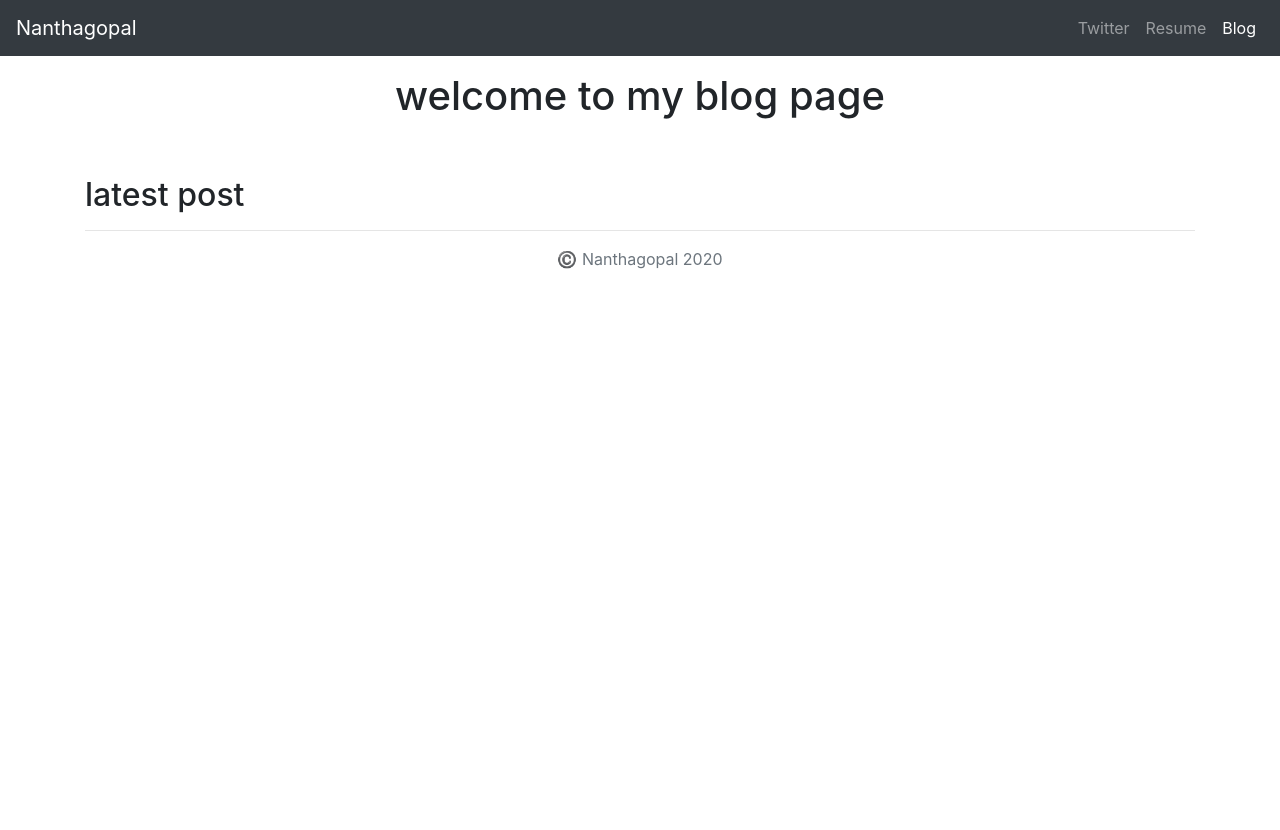
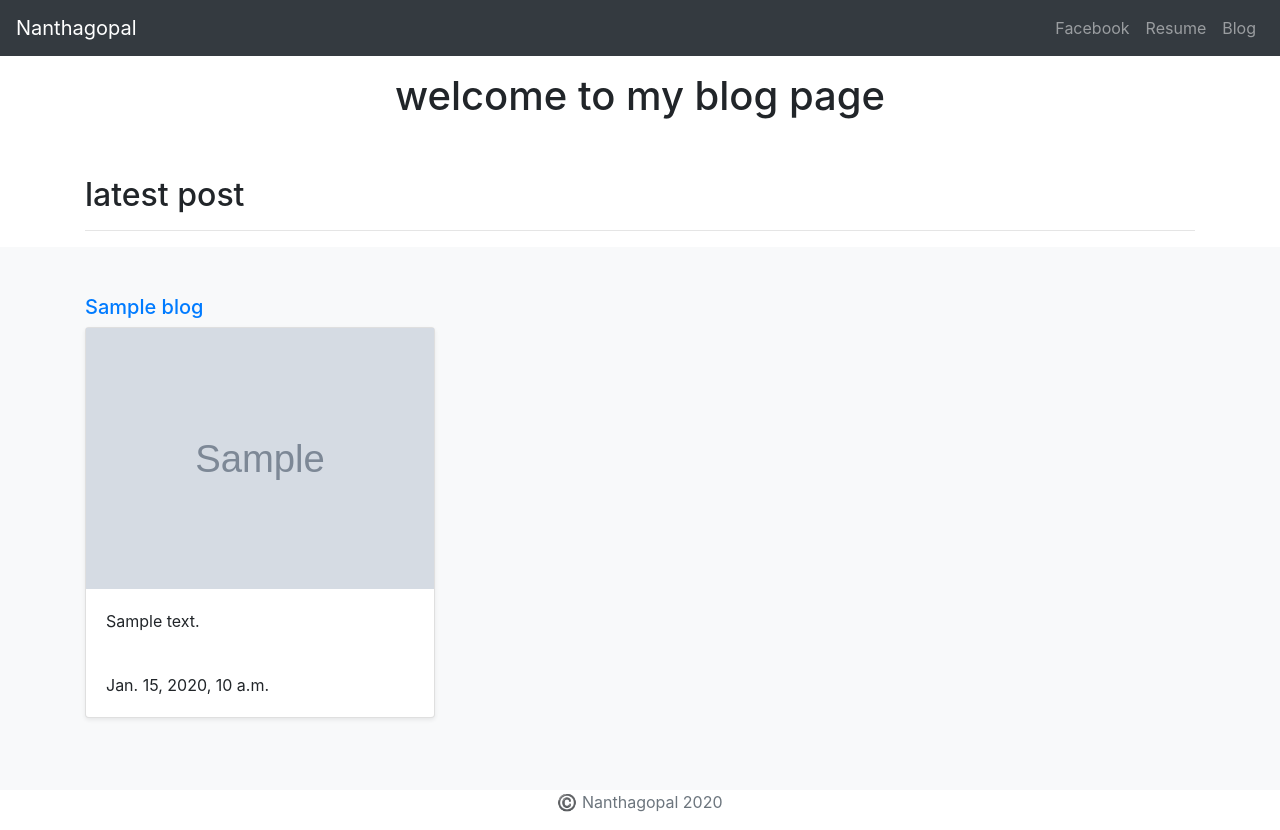
Before and after one commit to nanthu0123/portfolio-project, a Django app: template blog/templates/blog/allblogs.html in a window 1280 px wide. Before the commit the page ends 269 px from the top, so only its background shows below. Run offline with Django 3.2, Linux system fonts and the light colour scheme; the template is opened without the code that fills it: most values are stand-ins (such as "Sample title", 1, 10 or a date in 2020); grey boxes marked "Sample" are stand-in pictures; data that the repository does not hold is empty; some libraries are stand-ins or nearby versions.

Commit message:
blog page
blog page created

```diff
--- a/blog/templates/blog/allblogs.html
+++ b/blog/templates/blog/allblogs.html
@@ -1,7 +1,8 @@
-
 <!doctype html>
 <html lang="en">
+
 <head>
+  {%load static%}
   <meta charset="utf-8">
   <meta name="viewport" content="width=device-width, initial-scale=1, shrink-to-fit=no">
   <meta name="description" content="">
@@ -10,24 +11,26 @@
   <title>my blogs</title>
 
   <!-- Custom styles for this template -->
-    <link rel="stylesheet" href="https://stackpath.bootstrapcdn.com/bootstrap/4.4.1/css/bootstrap.min.css" integrity="sha384-Vkoo8x4CGsO3+Hhxv8T/Q5PaXtkKtu6ug5TOeNV6gBiFeWPGFN9MuhOf23Q9Ifjh" crossorigin="anonymous">
+  <link rel="stylesheet" href="https://stackpath.bootstrapcdn.com/bootstrap/4.4.1/css/bootstrap.min.css"
+    integrity="sha384-Vkoo8x4CGsO3+Hhxv8T/Q5PaXtkKtu6ug5TOeNV6gBiFeWPGFN9MuhOf23Q9Ifjh" crossorigin="anonymous">
 </head>
+
 <body>
   <header>
     <nav class="navbar navbar-expand-lg navbar-dark bg-dark">
-            <a class="navbar-brand" href="#">Nanthagopal</a>
-            <button class="navbar-toggler" type="button" data-toggle="collapse" data-target="#navbarNavAltMarkup" aria-controls="navbarNavAltMarkup" aria-expanded="false" aria-label="Toggle navigation">
+      <a class="navbar-brand" href="{%url 'home'%}">Nanthagopal</a>
+      <button class="navbar-toggler" type="button" data-toggle="collapse" data-target="#navbarNavAltMarkup"
+        aria-controls="navbarNavAltMarkup" aria-expanded="false" aria-label="Toggle navigation">
         <span class="navbar-toggler-icon"></span>
       </button>
       <div class="collapse navbar-collapse" id="navbarNavAltMarkup">
         <div class="navbar-nav ml-auto ">
-                <a class="nav-item nav-link" href="#">Twitter </a>
-                <a class="nav-item nav-link" href="#">Resume</a>
-                <a class="nav-item nav-link active" href="#">Blog</a>
+          <a class="nav-item nav-link" href="https://facebook.com/">Facebook</a>
+          <a class="nav-item nav-link" href="{%static 'resume.pdf'%}">Resume</a>
+          <a class="nav-item nav-link" href="{%url 'allblogs'%}">Blog</a>
         </div>
       </div>
     </nav>
-
   </header>
 
   <main role="main">
@@ -37,14 +40,41 @@
       <h2>latest post</h2>
       <hr>
     </div>
+    <div class="album py-5 bg-light">
+      <div class="container">
+        <div class="row">
+          {%for blog in blogs.all%}
+          <div class="col-md-4">
+            <a href="{%url 'detail' blog.id%}">
+              <h5>{{blog.title}}</h5>
+            </a>
+            <div class="card mb-4 shadow-sm">
+              <img class="img-fluid" src="{{blog.image.url}}">
+              <div class="card-body">
+                <p class="card-text">{{blog.summary}}</p><br>
+                <p class="card-text">{{blog.pub_date_pretty}}</p>
+              </div>
+            </div>
+          </div>
+          {%endfor%}
+        </div>
+      </div>
+    </div>
   </main>
   <footer class="text-muted">
     <div class="container text-center">
       <p>©️ Nanthagopal {% now "Y" %}</p>
     </div>
   </footer>
-<script src="https://code.jquery.com/jquery-3.4.1.slim.min.js" integrity="sha384-J6qa4849blE2+poT4WnyKhv5vZF5SrPo0iEjwBvKU7imGFAV0wwj1yYfoRSJoZ+n" crossorigin="anonymous"></script>
-<script src="https://cdn.jsdelivr.net/npm/popper.js@1.16.0/dist/umd/popper.min.js" integrity="sha384-Q6E9RHvbIyZFJoft+2mJbHaEWldlvI9IOYy5n3zV9zzTtmI3UksdQRVvoxMfooAo" crossorigin="anonymous"></script>
-<script src="https://stackpath.bootstrapcdn.com/bootstrap/4.4.1/js/bootstrap.min.js" integrity="sha384-wfSDF2E50Y2D1uUdj0O3uMBJnjuUD4Ih7YwaYd1iqfktj0Uod8GCExl3Og8ifwB6" crossorigin="anonymous"></script>
+  <script src="https://code.jquery.com/jquery-3.4.1.slim.min.js"
+    integrity="sha384-J6qa4849blE2+poT4WnyKhv5vZF5SrPo0iEjwBvKU7imGFAV0wwj1yYfoRSJoZ+n"
+    crossorigin="anonymous"></script>
+  <script src="https://cdn.jsdelivr.net/npm/popper.js@1.16.0/dist/umd/popper.min.js"
+    integrity="sha384-Q6E9RHvbIyZFJoft+2mJbHaEWldlvI9IOYy5n3zV9zzTtmI3UksdQRVvoxMfooAo"
+    crossorigin="anonymous"></script>
+  <script src="https://stackpath.bootstrapcdn.com/bootstrap/4.4.1/js/bootstrap.min.js"
+    integrity="sha384-wfSDF2E50Y2D1uUdj0O3uMBJnjuUD4Ih7YwaYd1iqfktj0Uod8GCExl3Og8ifwB6"
+    crossorigin="anonymous"></script>
 </body>
+
 </html>
--- a/blog/urls.py
+++ b/blog/urls.py
@@ -5,5 +5,6 @@ from blog import views
 urlpatterns = [
 
     path('',views.allblogs, name='allblogs'),
+    path('<int:blog_id>/',views.detail, name='detail')
 
 ]
```
Also changed, not shown: blog/models.py (+9 -0 lines), blog/templates/blog/detail.html (added, +58 -0 lines), blog/views.py (+9 -3 lines). Lines whose indentation alone changed are shown as unchanged.
